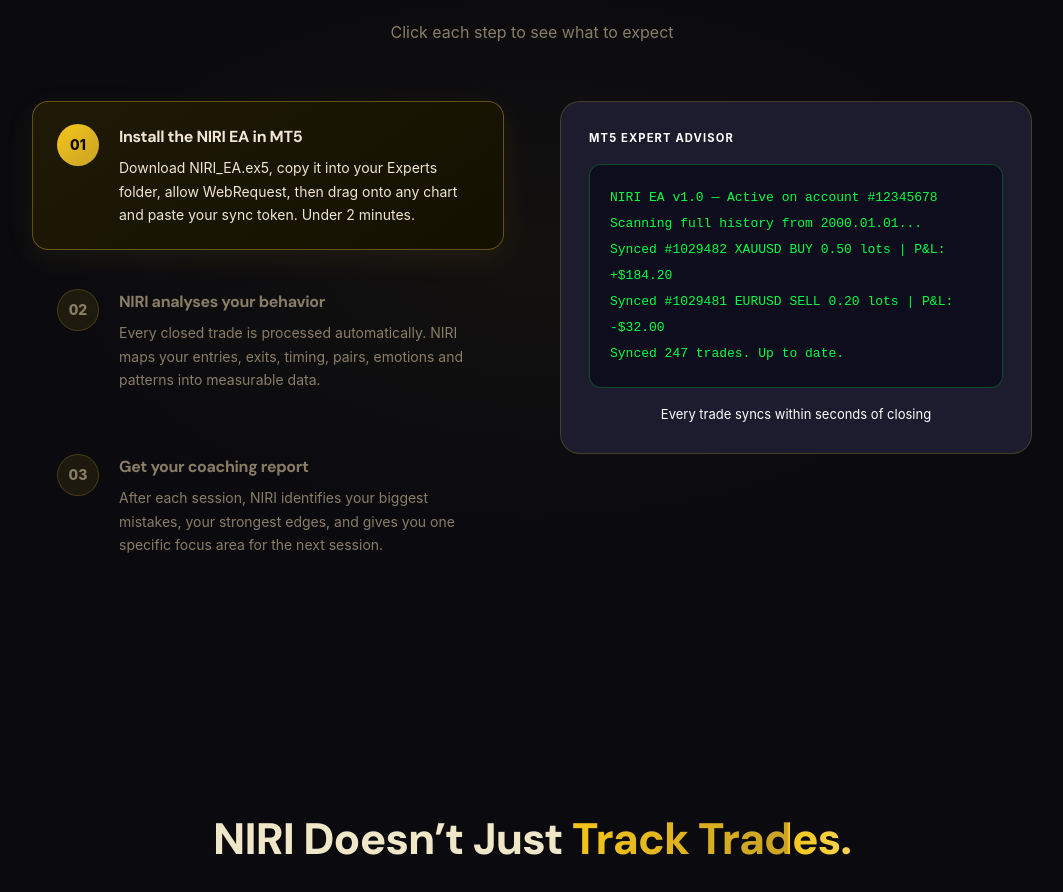
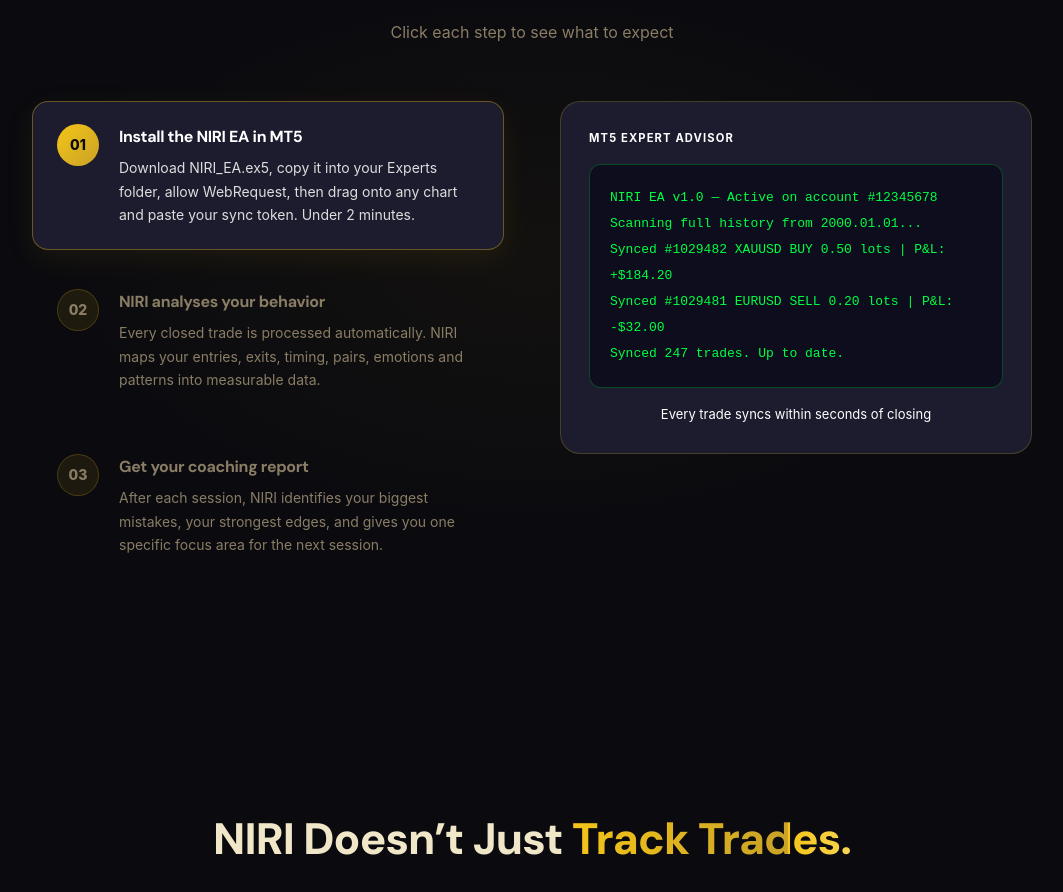
Before and after one commit to niri-Job/CANDLESJOURNAL, a Next.js app: page / in a window 1280 px wide. Shown: the part 2981-3873 px from the top of the page, without its empty margins (108-1171 px from the left). Built offline with nearby package versions, Linux system fonts and the light colour scheme.

Commit message:
Steps: fix active card bg #1C1C2E, white text, remove lp-card class from mockup

```diff
--- a/src/app/LandingPage.tsx
+++ b/src/app/LandingPage.tsx
@@ -839,7 +839,7 @@
                   style={{
                     display: "flex", gap: "1.25rem", padding: "1.375rem 1.5rem",
                     borderRadius: "1rem", cursor: "pointer", transition: "all 0.25s ease",
-                    background: howStep === i ? "linear-gradient(145deg,#1e1a06,#131000)" : "transparent",
+                    background: howStep === i ? "#1C1C2E" : "transparent",
                     border: howStep === i ? "1px solid rgba(245,197,24,0.35)" : "1px solid transparent",
                     boxShadow: howStep === i ? "0 8px 30px rgba(245,197,24,0.08)" : "none",
                   }}>
@@ -852,15 +852,15 @@
                     fontSize: "0.875rem", transition: "all 0.25s ease",
                   }}>{step.n}</div>
                   <div>
-                    <h3 style={{ color: howStep === i ? "var(--cj-text)" : "var(--cj-text-muted)", fontWeight: 700, fontSize: "1rem", marginBottom: "0.375rem", transition: "color 0.25s" }}>{step.title}</h3>
-                    <p style={{ color: howStep === i ? "var(--cj-text)" : "var(--cj-text-muted)", lineHeight: 1.7, fontSize: "0.875rem", transition: "color 0.25s" }}>{step.desc}</p>
+                    <h3 style={{ color: howStep === i ? "#FFFFFF" : "var(--cj-text-muted)", fontWeight: 700, fontSize: "1rem", marginBottom: "0.375rem", transition: "color 0.25s" }}>{step.title}</h3>
+                    <p style={{ color: howStep === i ? "#DDDDDD" : "var(--cj-text-muted)", lineHeight: 1.7, fontSize: "0.875rem", transition: "color 0.25s" }}>{step.desc}</p>
                   </div>
                 </div>
               ))}
             </div>
 
             {/* Step mockup */}
-            <div className="lp-card" style={{
+            <div style={{
               background: "#1C1C2E",
               border: "1px solid rgba(245,197,24,0.2)", borderRadius: "1.25rem",
               overflow: "hidden", transition: "all 0.3s ease",
```
